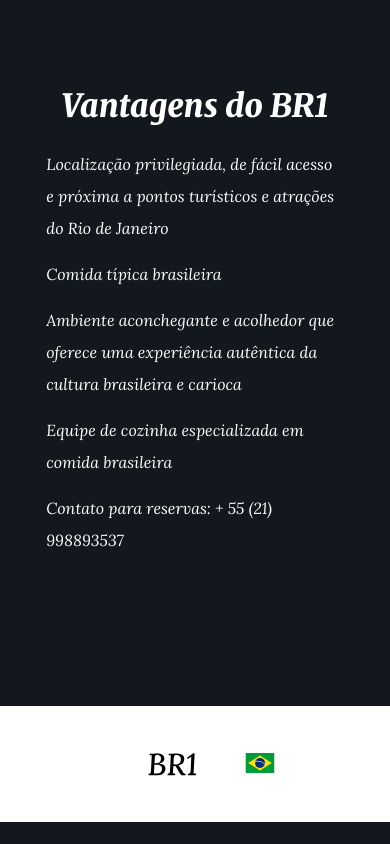
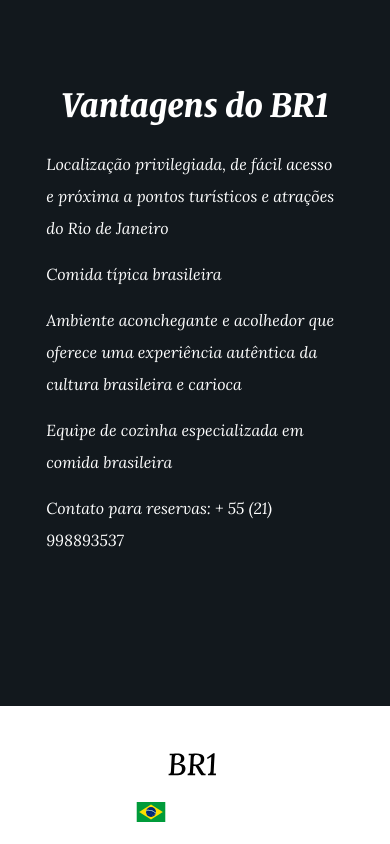
Before and after one commit to araujoeduarda/BR1_Menu, a plain HTML site: page index.html in a window 390 px wide. Shown: the part 2834-3678 px from the top of the page. Before the commit the page ends 3656 px from the top, so only its background shows below. Drawn offline with Linux system fonts and the light colour scheme.

Commit message:
commit 2

```diff
--- a/css/style.css
+++ b/css/style.css
@@ -23,6 +23,10 @@ main {
 .container {
   width: 94%;
   margin: 0 auto;
+}
+.container5 {
+  display: flex;
+  justify-content: space-between;
 }
 
 .cabecalhoPrincipal {
@@ -401,7 +405,7 @@ main {
   .rodapePrincipal-navMap {
     display: none;
   }
-  .rodapePrincipal-patrocinadores-list {
+  .container .rodapePrincipal-patrocinadores-list {
     display: flex;
     justify-content: center;
     align-items: center;
@@ -409,6 +413,10 @@ main {
 
   .rodapePrincipal-contatoForm {
     display: none;
+  }
+  .container5 {
+    display: flex;
+    justify-content: center;
   }
 }
 
--- a/index.html
+++ b/index.html
@@ -13,7 +13,7 @@
 
   <link rel="icon" href="./faviconBR1.svg" type="image/svg+xml" width="202" height="74">
 
-  <link rel="stylesheet" href="css/style.min.css">
+  <link rel="stylesheet" href="css/style.css">
 
 
   <link rel="preconnect" href="https://fonts.googleapis.com">
```
Also changed, not shown: css/style.min.css (deleted).
